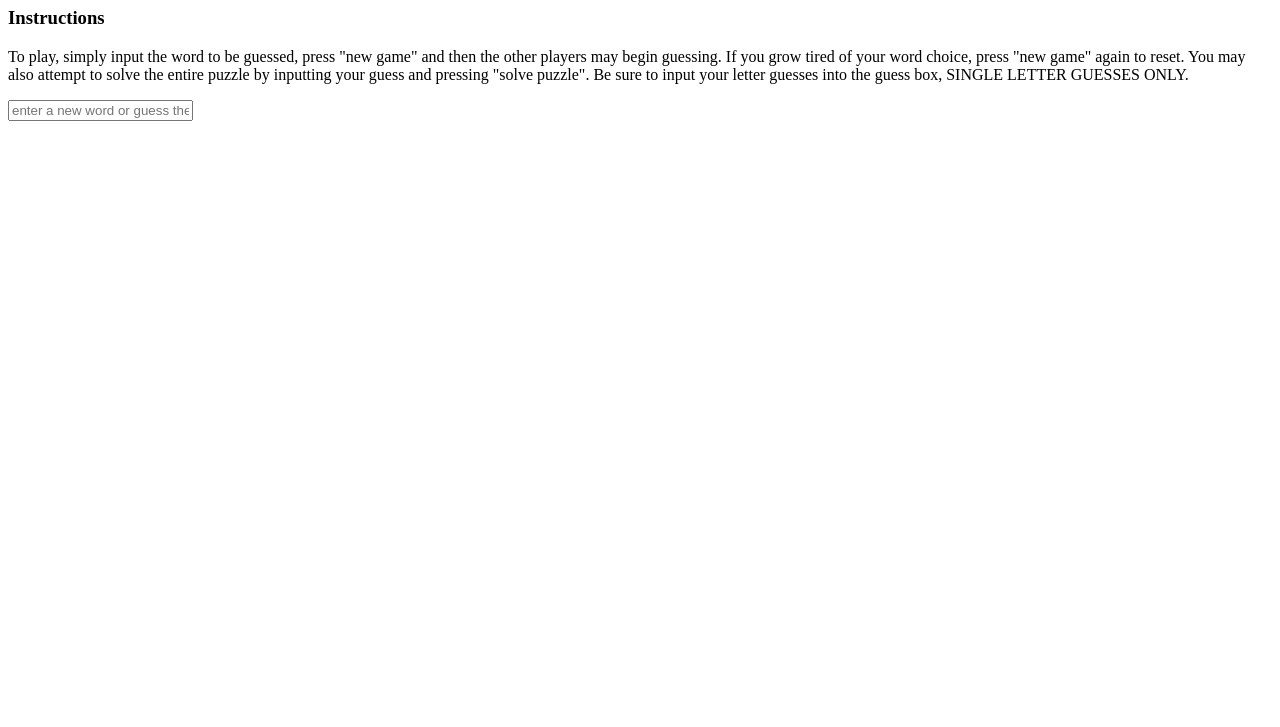
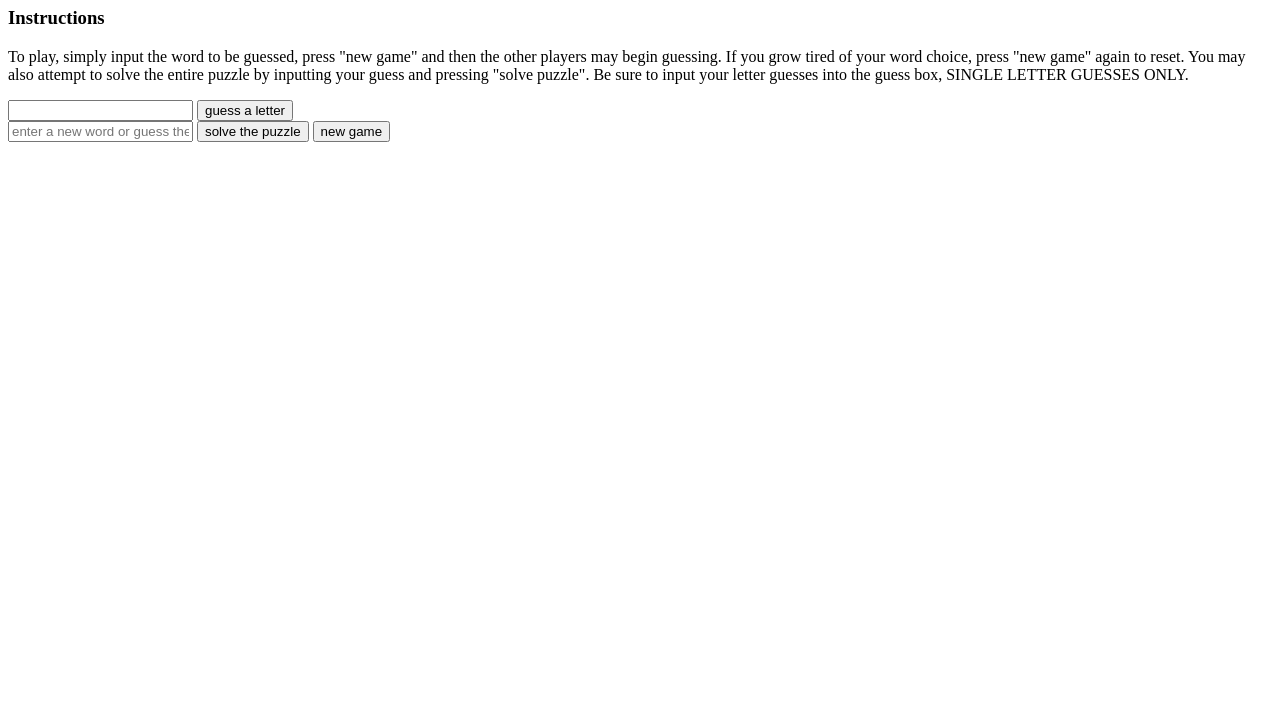
Before and after one commit to Declan-Kurant/Hangman, a plain HTML site: page index.html in a window 1280 px wide. Shown: the part 73-800 px from the top of the page. Drawn offline with Linux system fonts and the light colour scheme.

Commit message:
make user inputs

```diff
--- a/index.html
+++ b/index.html
@@ -15,7 +15,16 @@
         Be sure to input your letter guesses into the guess box, SINGLE LETTER GUESSES ONLY.
     </p>
 
+    <div>
+      <input class = "input" type = "text" />
+      <input class = "button" type = "button" value = "guess a letter" />
+    </div>
+    <div id="large-input">
+      <input class = "input" type = "text" placeholder="enter a new word or guess the puzzle" />
+      <input class = "button" type="button" value="solve the puzzle"/>
+      <input class = "button" type="button" value="new game"/>
+    </div>
 
-    <input class = "input" type = "text" placeholder="enter a new word or guess the puzzle" />
+
   </body>
 </html>
```
